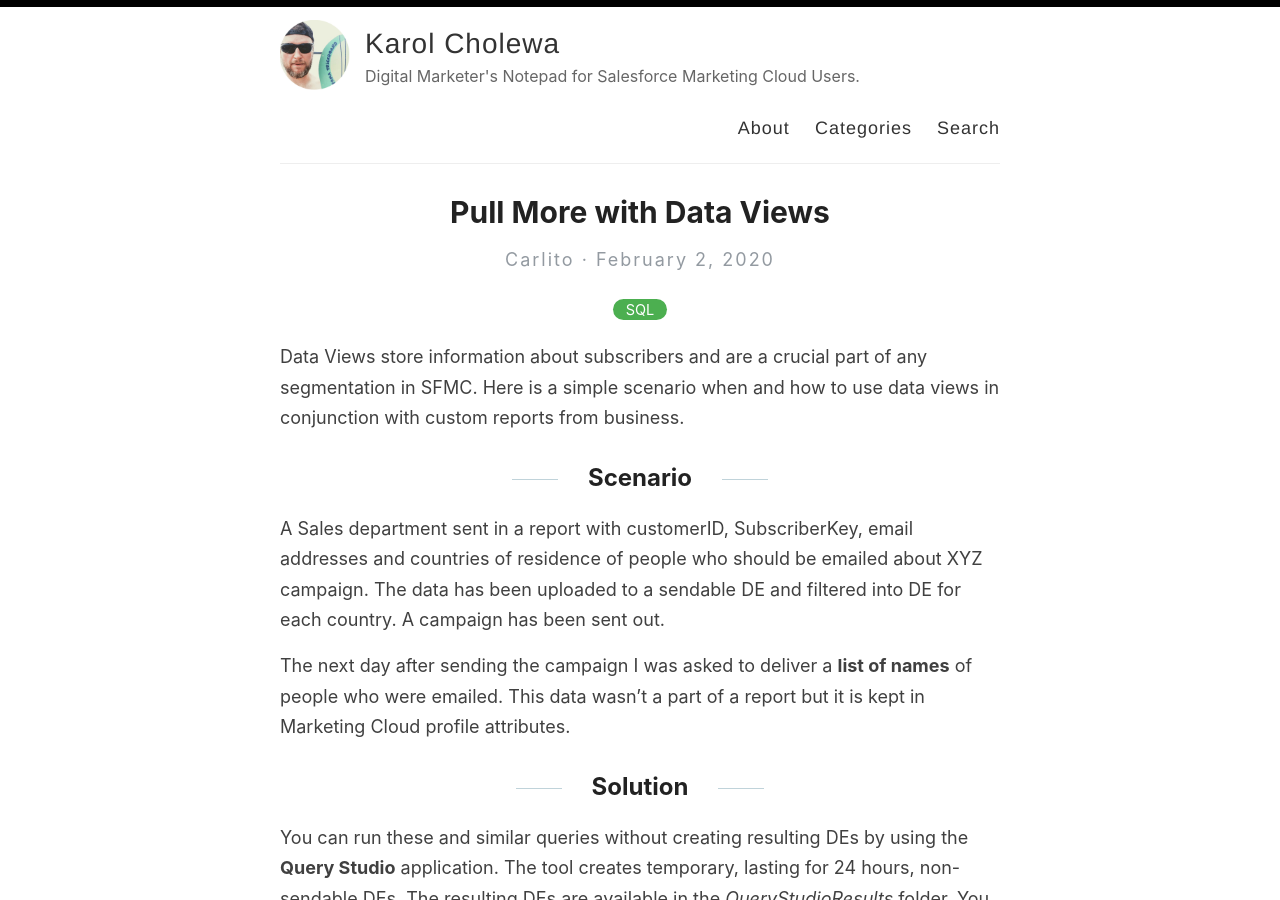
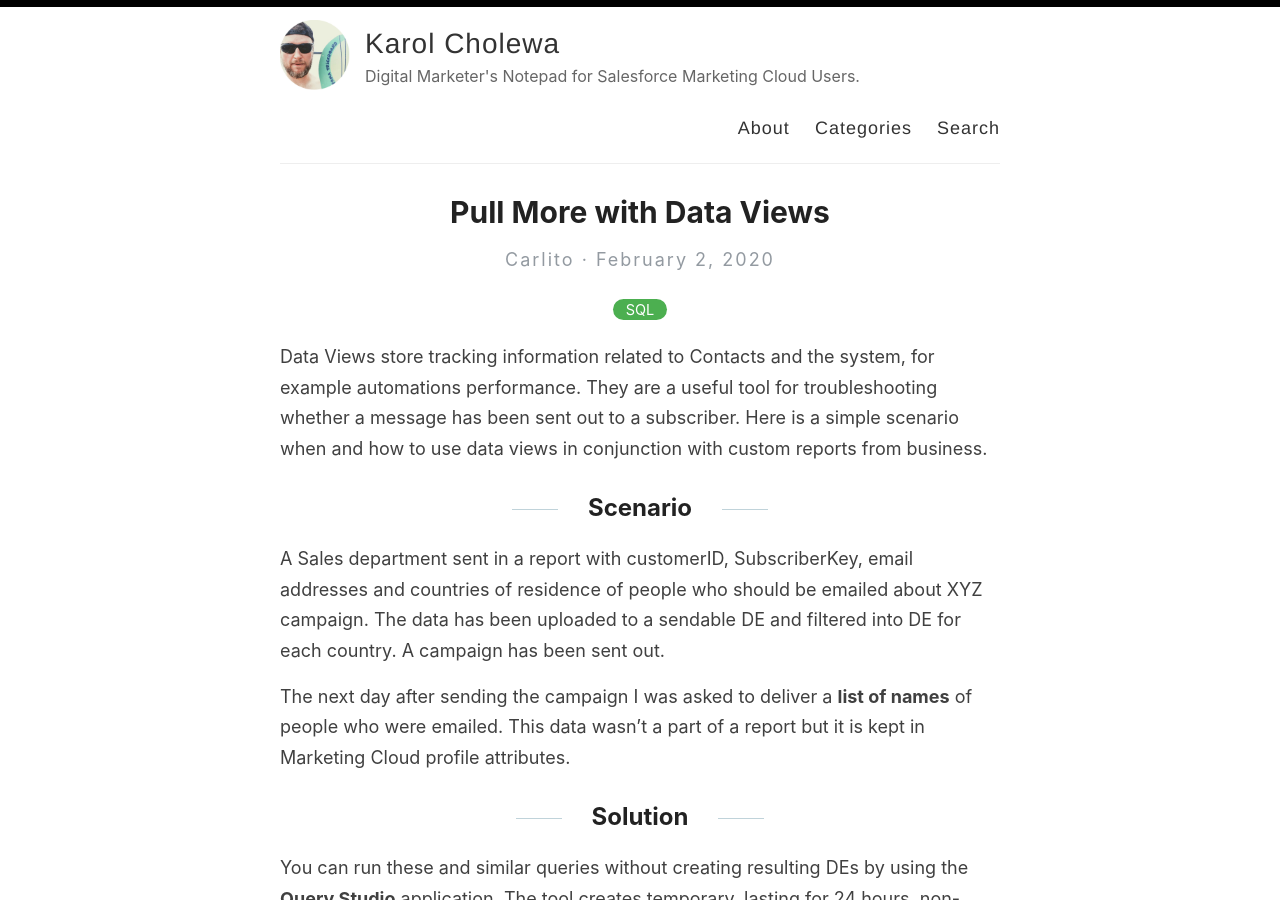
Before and after one commit to karolcholewa/blog, a Jekyll site: the page built from _posts/2020-02-02-data-views.md, in a window 1280 px wide and 900 px high. Built offline with Jekyll 4.4.1, drawn with Linux system fonts in a browser that asks for light colours.

Commit message:
posts updated

```diff
--- a/_posts/2020-02-02-data-views.md
+++ b/_posts/2020-02-02-data-views.md
@@ -4,7 +4,7 @@ title: "Pull More with Data Views"
 categories: SQL
 ---
 
-Data Views store information about subscribers and are a crucial part of any segmentation in SFMC. Here is a simple scenario when and how to use data views in conjunction with custom reports from business.
+Data Views store tracking information related to Contacts and the system, for example automations performance. They are a useful tool for troubleshooting whether a message has been sent out to a subscriber. Here is a simple scenario when and how to use data views in conjunction with custom reports from business.
 
 ## Scenario
 A Sales department sent in a report with customerID, SubscriberKey, email addresses and countries of residence of people who should be emailed about XYZ campaign. The data has been uploaded to a sendable DE and filtered into DE for each country. A campaign has been sent out.
```
Also changed, not shown: _posts/2021-03-12-sql-cookbook.md (+2 -0 lines).
